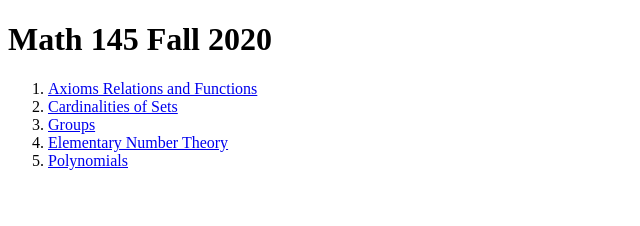
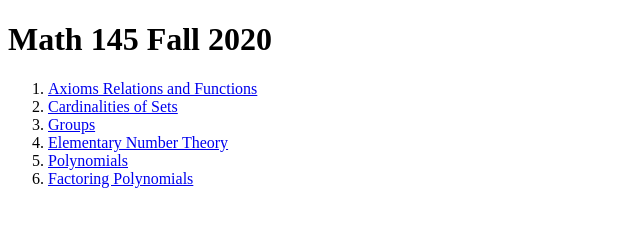
Before and after one commit to thaqibm/uwnotes, a plain HTML site: page index.html in a window 1280 px wide. Shown: the whole page, without its empty margins (0-640 px from the left). Drawn offline with Linux system fonts and the light colour scheme.

Commit message:
Added Factoring Poly

```diff
--- a/index.html
+++ b/index.html
@@ -11,6 +11,7 @@
   <li><a href="./Groups/Groups.pdf ">Groups</a></li>
   <li><a href="./Elementary/Elementary.pdf ">Elementary Number Theory</a></li>
   <li><a href="./Polynomials/Polynomials.pdf ">Polynomials</a></li>
+  <li><a href="./Complex No/complex.pdf ">Factoring Polynomials</a></li>
 </ol>
 </body>
 </html>
```
Also changed, not shown: Cardinalities of Sets/figs/fig3.png (added), Cardinalities of Sets/figs/fig4.png (added), Complex No/figs/fig1.png (added), 6 other files.
